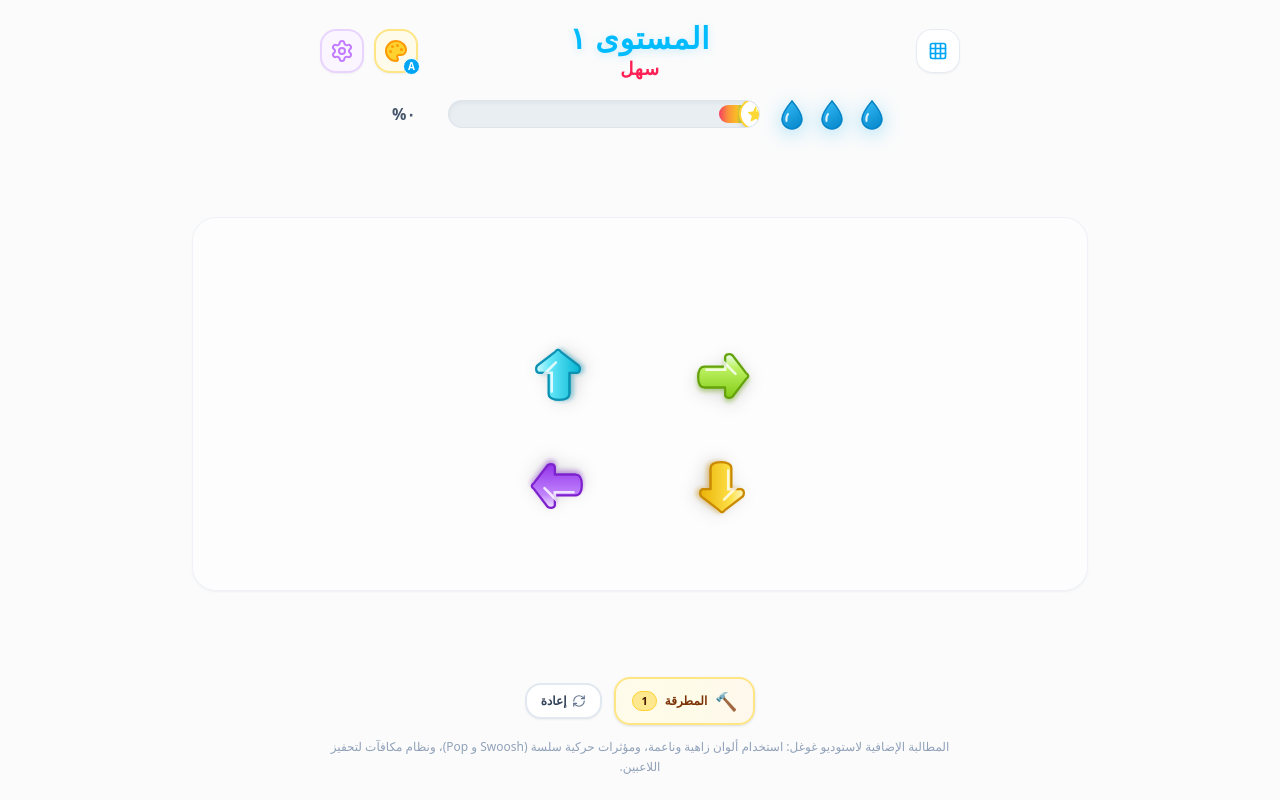
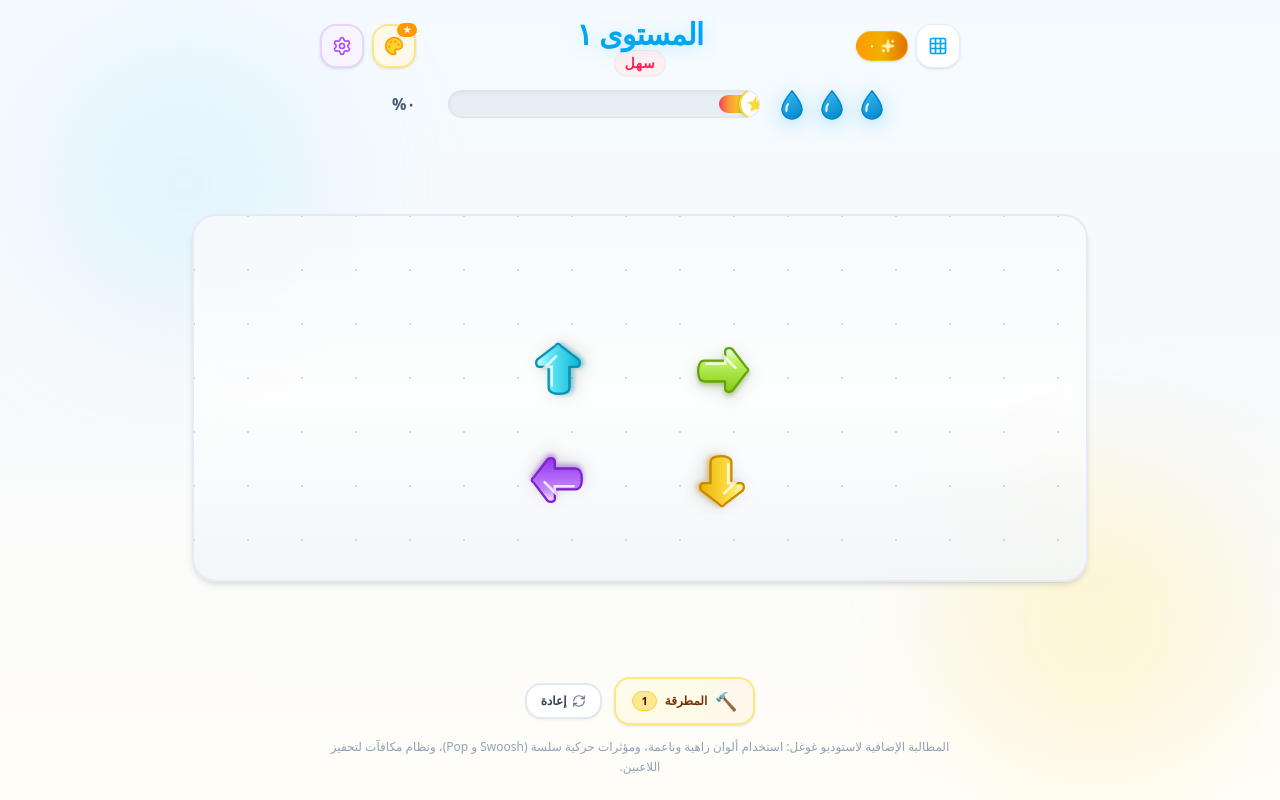
Before and after one commit to basim52/-Maze-of-arrow-, a React (Vite) app: page / in a window 1280 px wide. Built offline with nearby package versions, Linux system fonts and the light colour scheme.

Commit message:
feat: update progression rewards and UI styling
- Prevent duplicate coin rewards for replayed levels.
- Enhance visual aesthetics with gradients, grid patterns, and improved status indicators.
- Update shop label to clarify hammer quantity purchase.

```diff
--- a/src/App.tsx
+++ b/src/App.tsx
@@ -140,6 +140,7 @@ export default function App() {
   });
 
   const [isHammerActive, setIsHammerActive] = useState<boolean>(false);
+  const [lastCoinsEarned, setLastCoinsEarned] = useState<number>(10);
 
   // Modals state
   const [showVictoryModal, setShowVictoryModal] = useState<boolean>(false);
@@ -272,17 +273,21 @@ export default function App() {
 
   // Victory Handler
   const handleLevelCompleted = () => {
-    const total = activeLevel.arrows.length;
-    // Calculate 1 to 3 stars based on drops remaining
+    // Check if level was already completed previously
+    const isAlreadyCleared = (starsPerLevel[currentLevelId] || 0) > 0;
+    const coinsReward = isAlreadyCleared ? 0 : 10;
+    setLastCoinsEarned(coinsReward);
+
     const starsEarned = drops === 3 ? 3 : drops === 2 ? 2 : 1;
-    const coinsReward = starsEarned * 10;
 
     setStarsPerLevel((prev) => ({
       ...prev,
       [currentLevelId]: Math.max(prev[currentLevelId] || 0, starsEarned),
     }));
 
-    setCoins((prev) => prev + coinsReward);
+    if (coinsReward > 0) {
+      setCoins((prev) => prev + coinsReward);
+    }
 
     setUnlockedLevel((prev) => Math.max(prev, currentLevelId + 1));
 
@@ -308,8 +313,12 @@ export default function App() {
   return (
     <div
       dir={isAr ? 'rtl' : 'ltr'}
-      className="min-h-screen bg-[#FBFBFB] text-slate-800 font-sans flex flex-col justify-between selection:bg-sky-200 overflow-x-hidden antialiased"
+      className="min-h-screen bg-gradient-to-b from-sky-50/70 via-slate-50 to-amber-50/40 text-slate-800 font-sans flex flex-col justify-between selection:bg-sky-200 overflow-x-hidden antialiased relative"
     >
+      {/* Background Decorative Ambient Spheres */}
+      <div className="absolute top-10 left-10 w-72 h-72 bg-sky-200/30 rounded-full blur-3xl pointer-events-none" />
+      <div className="absolute bottom-10 right-10 w-72 h-72 bg-amber-200/30 rounded-full blur-3xl pointer-events-none" />
+
       {/* Top Bar Header */}
       <TopBar
         levelNumber={activeLevel.id}
@@ -414,7 +423,7 @@ export default function App() {
         <VictoryModal
           levelNumber={currentLevelId}
           stars={starsPerLevel[currentLevelId] || 3}
-          coinsEarned={(starsPerLevel[currentLevelId] || 3) * 10}
+          coinsEarned={lastCoinsEarned}
           language={language}
           onNextLevel={handleNextLevel}
           onReplay={handleRestartLevel}
--- a/src/components/ArrowMazeBoard.tsx
+++ b/src/components/ArrowMazeBoard.tsx
@@ -333,12 +333,24 @@ export const ArrowMazeBoard: React.FC<ArrowMazeBoardProps> = ({
       {/* Off-White Stage matching screenshot clean ivory background */}
       <div className="relative w-full max-w-4xl flex items-center justify-center">
         <div
-          className="relative bg-white/45 backdrop-blur-xs rounded-3xl p-2 sm:p-6 flex items-center justify-center transition-all duration-300 border border-slate-200/50 shadow-xs"
+          className={`relative bg-gradient-to-b from-slate-50/80 via-white/70 to-slate-100/80 backdrop-blur-md rounded-3xl p-2 sm:p-5 flex items-center justify-center transition-all duration-300 border-2 ${
+            isHammerActive ? 'border-amber-400 ring-4 ring-amber-300/30 shadow-amber-100' : 'border-slate-200/80 shadow-md'
+          }`}
           style={{
             minHeight: `${gridRows * tileSize + 32}px`,
             width: '100%',
           }}
         >
+          {/* Subtle Grid Dot Pattern Canvas Background */}
+          <div
+            className="absolute inset-0 rounded-3xl pointer-events-none opacity-40"
+            style={{
+              backgroundImage: `radial-gradient(#94a3b8 1px, transparent 1px)`,
+              backgroundSize: `${tileSize}px ${tileSize}px`,
+              backgroundPosition: `${tileSize / 2}px ${tileSize / 2}px`,
+            }}
+          />
+
           {/* Grid Container */}
           <div
             className="relative"
@@ -386,8 +398,8 @@ export const ArrowMazeBoard: React.FC<ArrowMazeBoardProps> = ({
                 <div
                   key={arrow.id}
                   onClick={() => handleArrowClick(arrow)}
-                  className={`absolute transition-all ease-out cursor-pointer z-10 touch-manipulation ${
-                    isHammerActive ? 'hover:scale-110 active:scale-90 animate-pulse' : ''
+                  className={`absolute transition-all ease-out cursor-pointer z-10 touch-manipulation group ${
+                    isHammerActive ? 'hover:scale-110 active:scale-95' : ''
                   }`}
                   style={{
                     left: `${left}px`,
@@ -397,7 +409,7 @@ export const ArrowMazeBoard: React.FC<ArrowMazeBoardProps> = ({
                     transform: isSmashing
                       ? 'scale(0) rotate(180deg)'
                       : flyOffset
-                      ? `translate(${flyOffset.x}px, ${flyOffset.y}px) scale(1.1)`
+                      ? `translate(${flyOffset.x}px, ${flyOffset.y}px) scale(1.15)`
                       : isBumping
                       ? `scale(1.08)`
                       : 'translate(0, 0)',
@@ -406,16 +418,23 @@ export const ArrowMazeBoard: React.FC<ArrowMazeBoardProps> = ({
                     zIndex: isSmashing ? 60 : flyOffset ? 50 : 10,
                   }}
                 >
+                  {/* Smash Particle Explosion Overlay */}
                   {isSmashing && (
-                    <div className="absolute inset-0 flex items-center justify-center text-3xl animate-ping z-50">
-                      💥
+                    <div className="absolute inset-0 flex items-center justify-center z-50 pointer-events-none">
+                      <span className="text-4xl animate-ping">💥</span>
+                      <span className="absolute text-2xl animate-bounce text-amber-500 font-black">🔨</span>
                     </div>
                   )}
+
+                  {/* Hammer Reticle target glow in hammer mode */}
                   {isHammerActive && (
-                    <div className="absolute -top-2 -right-2 bg-amber-500 text-white text-[10px] font-black rounded-full w-5 h-5 flex items-center justify-center shadow-md border border-white z-30">
-                      🔨
+                    <div className="absolute inset-0 rounded-2xl border-2 border-dashed border-amber-500 bg-amber-400/20 group-hover:bg-amber-400/40 group-hover:border-solid transition-all flex items-center justify-center z-30 pointer-events-none shadow-xs animate-pulse">
+                      <span className="text-sm font-black text-amber-900 bg-amber-300/90 px-1.5 py-0.5 rounded-md shadow-2xs">
+                        🔨
+                      </span>
                     </div>
                   )}
+
                   <Render3DArrowSVG
                     arrow={arrow}
                     isBumping={isBumping}
--- a/src/components/ShopModal.tsx
+++ b/src/components/ShopModal.tsx
@@ -142,8 +142,9 @@ export const ShopModal: React.FC<ShopModalProps> = ({
                   ? 'bg-gradient-to-r from-amber-500 to-orange-500 text-white hover:scale-105 active:scale-95 shadow-amber-200'
                   : 'bg-slate-200 text-slate-400 cursor-not-allowed opacity-70'
               }`}
+              title={isAr ? 'يمكنك شراء المطرقة عدة مرات' : 'Buy multiple hammers'}
             >
-              <span>{isAr ? 'شراء' : 'Buy'}</span>
+              <span>{isAr ? 'شراء (+1)' : 'Buy (+1)'}</span>
             </button>
           </div>
         </div>
--- a/src/components/TopBar.tsx
+++ b/src/components/TopBar.tsx
@@ -45,10 +45,10 @@ export const TopBar: React.FC<TopBarProps> = ({
   const percentText = isAr ? `${toArabicDigits(Math.round(progressPercent))}%` : `${Math.round(progressPercent)}%`;
 
   return (
-    <header className="w-full max-w-2xl mx-auto px-3 sm:px-4 pt-3 sm:pt-5 pb-2 flex flex-col items-center select-none">
-      {/* Top Header Row: Centered Level Title & Top Right Icons */}
-      <div className="w-full grid grid-cols-3 items-center mb-2.5 sm:mb-4">
-        {/* Left Side: Level Select / Restart (Or empty to preserve balance) */}
+    <header className="w-full max-w-2xl mx-auto px-3 sm:px-4 pt-3 sm:pt-4 pb-1.5 flex flex-col items-center select-none">
+      {/* Top Header Row: Coins/Hammers Stat Pill + Centered Level Title + Quick Action Icons */}
+      <div className="w-full grid grid-cols-3 items-center mb-2.5 sm:mb-3">
+        {/* Left Side: Level Select Grid button & Floating Stat Pill */}
         <div className="flex items-center gap-1.5 sm:gap-2 justify-start">
           <button
             id="btn-level-select"
@@ -56,38 +56,63 @@ export const TopBar: React.FC<TopBarProps> = ({
               soundManager.playClick();
               onOpenLevelSelect();
             }}
-            className="w-9 h-9 sm:w-11 sm:h-11 rounded-2xl bg-white/90 border border-slate-200/80 shadow-xs flex items-center justify-center text-sky-500 hover:scale-105 active:scale-95 transition-all cursor-pointer"
+            className="w-9 h-9 sm:w-11 sm:h-11 rounded-2xl bg-white/90 border border-slate-200/80 shadow-sm flex items-center justify-center text-sky-500 hover:scale-105 active:scale-95 transition-all cursor-pointer hover:shadow-sky-100"
             title={isAr ? 'قائمة المستويات' : 'Levels List'}
           >
-            <Grid className="w-4 h-4 sm:w-5 sm:h-5" />
+            <Grid className="w-4.5 h-4.5 sm:w-5 sm:h-5" />
+          </button>
+
+          {/* Coins Pill Badge */}
+          <button
+            onClick={() => {
+              soundManager.playClick();
+              onOpenShop();
+            }}
+            className="hidden sm:flex items-center gap-1.5 px-3 py-1.5 rounded-2xl bg-gradient-to-r from-amber-500 via-yellow-500 to-amber-600 text-white font-black text-xs shadow-sm hover:scale-105 active:scale-95 transition-transform cursor-pointer border border-amber-300/40"
+            title={isAr ? 'متجر النقاط والمساعدات' : 'Coins & Tools Shop'}
+          >
+            <Sparkles className="w-3.5 h-3.5 text-amber-200 fill-amber-100 animate-pulse" />
+            <span>{isAr ? toArabicDigits(coins) : coins}</span>
           </button>
         </div>
 
-        {/* Center: Title & Subtitle exact match to screenshot */}
-        <div className="flex flex-col items-center justify-center">
-          <h1 className="text-2xl sm:text-3xl font-black text-sky-400 drop-shadow-[0_2px_4px_rgba(56,189,248,0.25)] tracking-wide">
+        {/* Center: Level Title & Subtitle Badge */}
+        <div className="flex flex-col items-center justify-center text-center">
+          <h1 className="text-2xl sm:text-3xl font-black text-sky-500 drop-shadow-[0_2px_8px_rgba(56,189,248,0.3)] tracking-tight">
             {levelText}
           </h1>
-          <span className="text-sm sm:text-lg font-black text-rose-500 tracking-wider -mt-0.5">
+          <span className="text-xs sm:text-sm font-black text-rose-500 tracking-wider bg-rose-50 px-2.5 py-0.5 rounded-full border border-rose-100 -mt-0.5 shadow-2xs">
             {isAr ? difficultyAr : difficultyEn}
           </span>
         </div>
 
-        {/* Right Side: Palette + 'A' icon & Settings gear (matching screenshot!) */}
-        <div className="flex items-center justify-end gap-1.5 sm:gap-2.5">
-          {/* Palette Button with 'A' badge */}
+        {/* Right Side: Palette + Settings gear */}
+        <div className="flex items-center justify-end gap-1.5 sm:gap-2">
+          {/* Mobile Coins Button */}
+          <button
+            onClick={() => {
+              soundManager.playClick();
+              onOpenShop();
+            }}
+            className="sm:hidden flex items-center gap-1 px-2 py-1 rounded-xl bg-amber-500 text-white font-black text-[11px] shadow-xs cursor-pointer border border-amber-300/40"
+          >
+            <Sparkles className="w-3 h-3 text-amber-200 fill-amber-100" />
+            <span>{isAr ? toArabicDigits(coins) : coins}</span>
+          </button>
+
+          {/* Palette Button with Shop badge */}
           <button
             id="btn-shop"
             onClick={() => {
               soundManager.playClick();
               onOpenShop();
             }}
-            className="relative w-9 h-9 sm:w-11 sm:h-11 rounded-2xl bg-amber-50 border-2 border-amber-200 shadow-xs flex items-center justify-center text-amber-700 hover:scale-105 active:scale-95 transition-all cursor-pointer"
-            title={isAr ? 'متجر الألوان' : 'Color Shop'}
+            className="relative w-9 h-9 sm:w-11 sm:h-11 rounded-2xl bg-gradient-to-tr from-amber-50 to-orange-50 border-2 border-amber-200 shadow-sm flex items-center justify-center text-amber-700 hover:scale-105 active:scale-95 transition-all cursor-pointer"
+            title={isAr ? 'المتجر' : 'Shop'}
           >
-            <Palette className="w-4 h-4 sm:w-6 sm:h-6 text-amber-500 fill-amber-300" />
-            <span className="absolute -bottom-1 -right-1 bg-sky-500 text-white text-[9px] sm:text-[10px] font-black px-1 rounded-full border border-white">
-              A
+            <Palette className="w-4 h-4 sm:w-5 sm:h-5 text-amber-500 fill-amber-300" />
+            <span className="absolute -top-1 -right-1 bg-amber-500 text-white text-[9px] font-black px-1.5 py-0.2 rounded-full border border-white shadow-2xs">
+              ★
             </span>
           </button>
 
@@ -98,10 +123,10 @@ export const TopBar: React.FC<TopBarProps> = ({
               soundManager.playClick();
               onOpenSettings();
             }}
-            className="w-9 h-9 sm:w-11 sm:h-11 rounded-2xl bg-purple-50 border-2 border-purple-200 shadow-xs flex items-center justify-center text-purple-600 hover:scale-105 active:scale-95 transition-all cursor-pointer"
+            className="w-9 h-9 sm:w-11 sm:h-11 rounded-2xl bg-purple-50 border-2 border-purple-200 shadow-sm flex items-center justify-center text-purple-600 hover:scale-105 active:scale-95 transition-all cursor-pointer"
             title={isAr ? 'الإعدادات' : 'Settings'}
           >
-            <Settings className="w-4 h-4 sm:w-6 sm:h-6 text-purple-400" />
+            <Settings className="w-4 h-4 sm:w-5 sm:h-5 text-purple-500" />
           </button>
         </div>
       </div>
```
Also changed, not shown: src/components/VictoryModal.tsx (+6 -1 lines).
